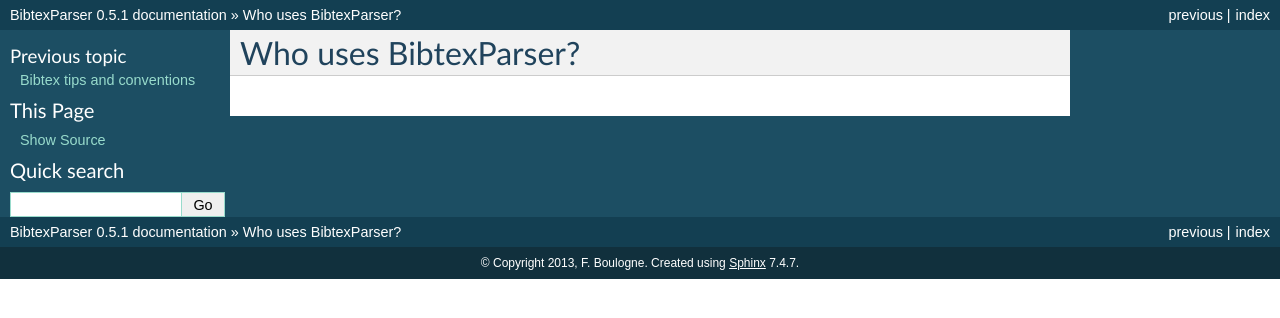
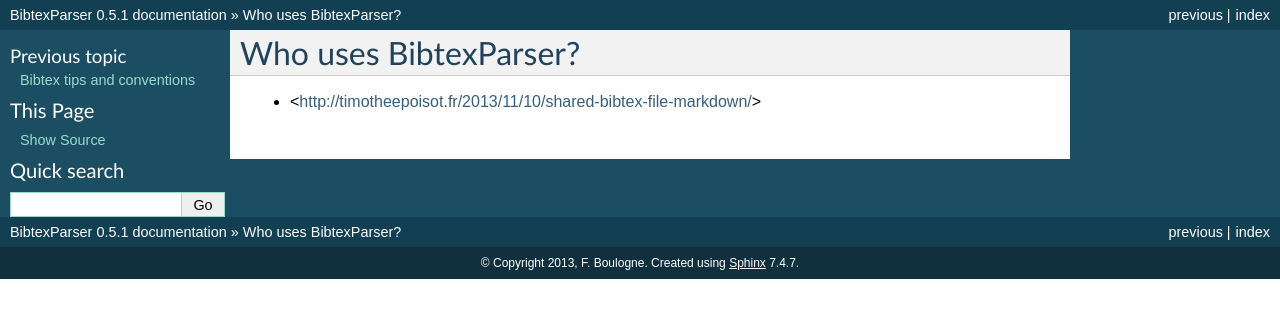
Before and after one commit to sciunto-org/python-bibtexparser, a Sphinx documentation site: the page built from docs/source/who.rst, in a window 1280 px wide. Shown: the top 318 px of the page. Built offline with Sphinx 7.4.7, drawn with Linux system fonts in a browser that asks for light colours.

Commit message:
add user

```diff
--- a/docs/source/who.rst
+++ b/docs/source/who.rst
@@ -1,2 +1,4 @@
 Who uses BibtexParser?
 ======================
+
+* <http://timotheepoisot.fr/2013/11/10/shared-bibtex-file-markdown/>
```
